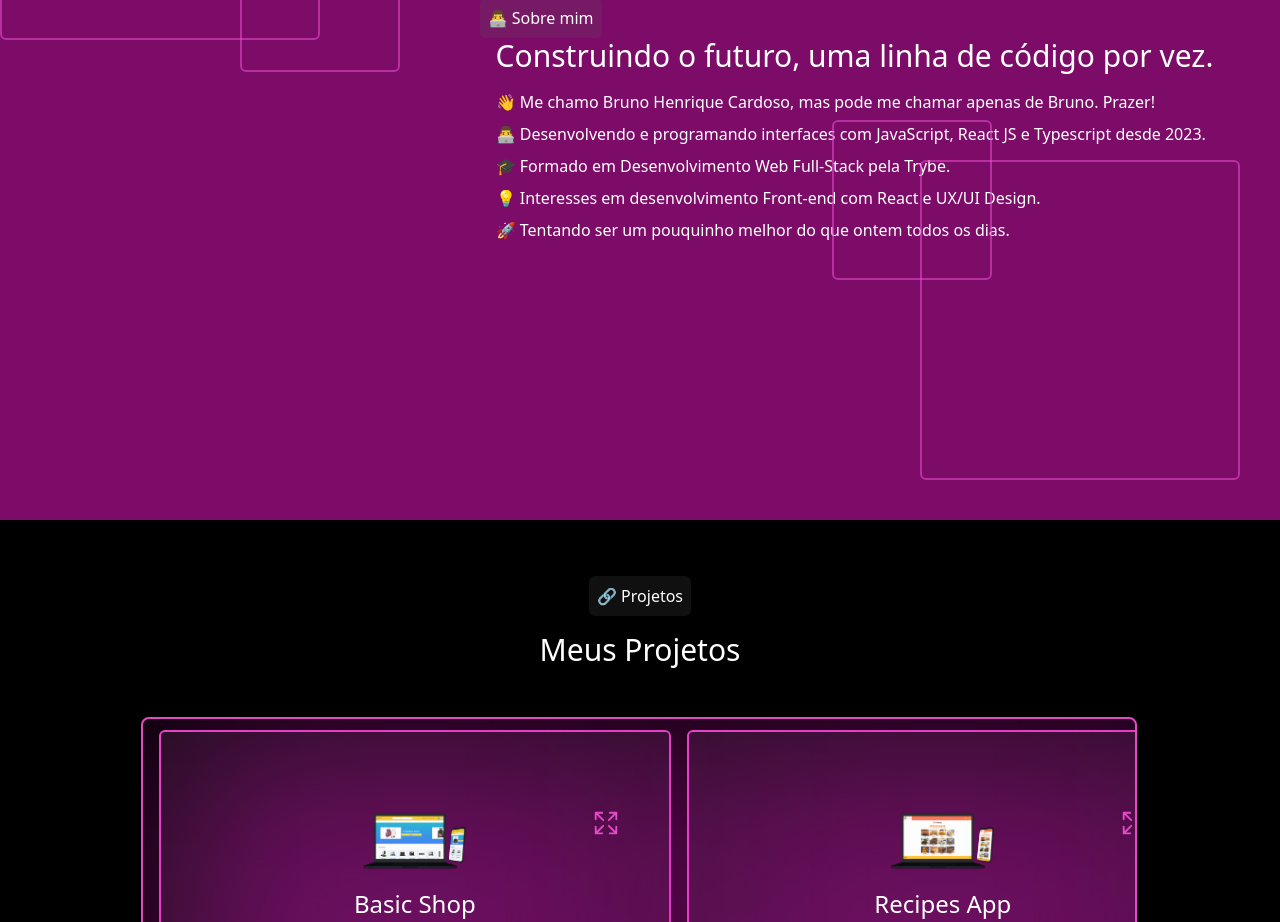
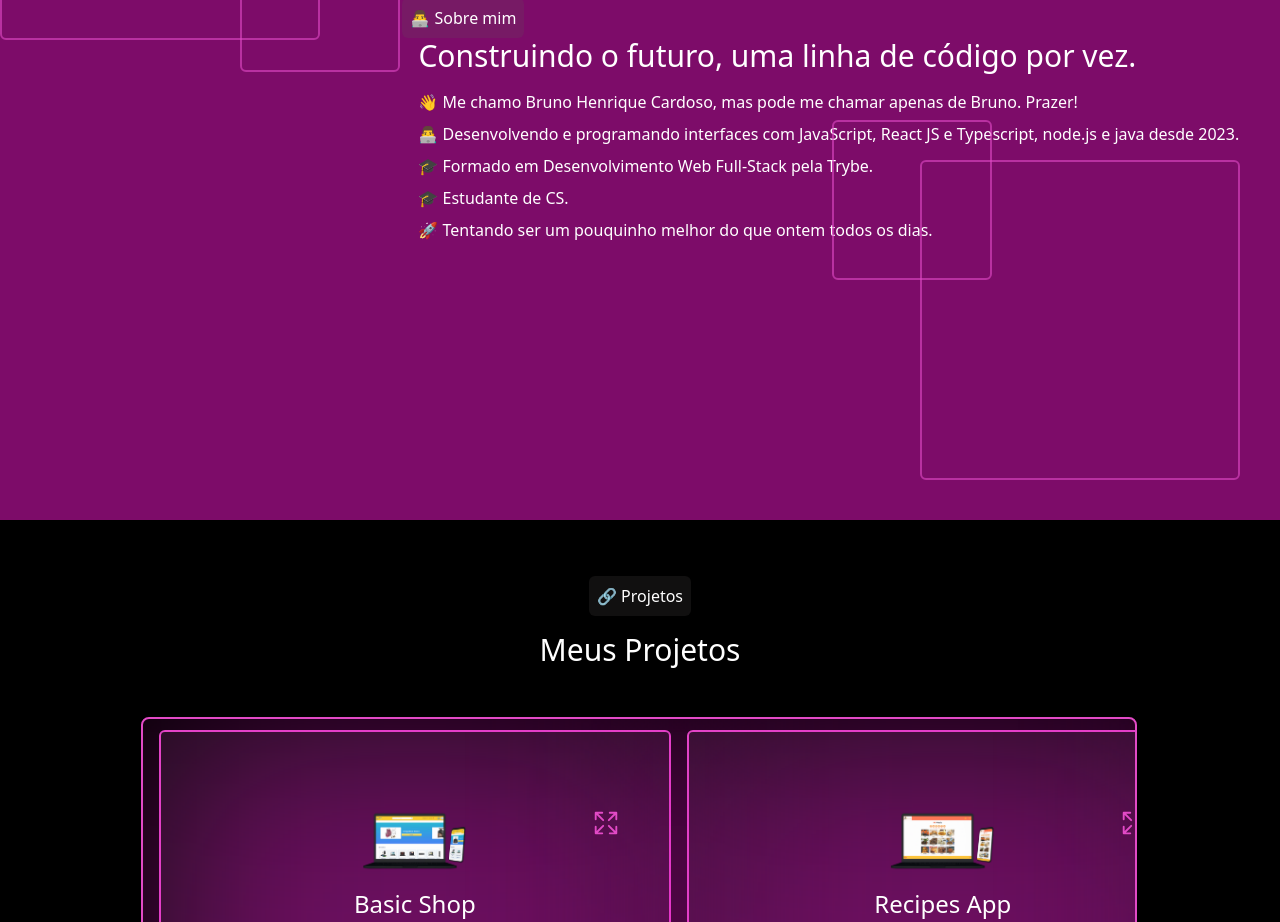
Before and after one commit to RiqueBruno/RiqueBruno, a React (Vite) app: page / in a window 1280 px wide. Shown: the part 1080-2002 px from the top of the page. Built offline with nearby package versions, Linux system fonts and the light colour scheme.

Commit message:
feat: atualizando descrição no about

```diff
--- a/src/components/About/About.tsx
+++ b/src/components/About/About.tsx
@@ -62,13 +62,10 @@ export default function About() {
               </li>
               <li>
                 👨‍💻 Desenvolvendo e programando interfaces com JavaScript, React
-                JS e Typescript desde 2023.
+                JS e Typescript, node.js e java desde 2023.
               </li>
               <li>🎓 Formado em Desenvolvimento Web Full-Stack pela Trybe.</li>
-              <li>
-                💡 Interesses em desenvolvimento Front-end com React e UX/UI
-                Design.
-              </li>
+              <li>🎓 Estudante de CS.</li>
               <li>
                 🚀 Tentando ser um pouquinho melhor do que ontem todos os dias.
               </li>
```
